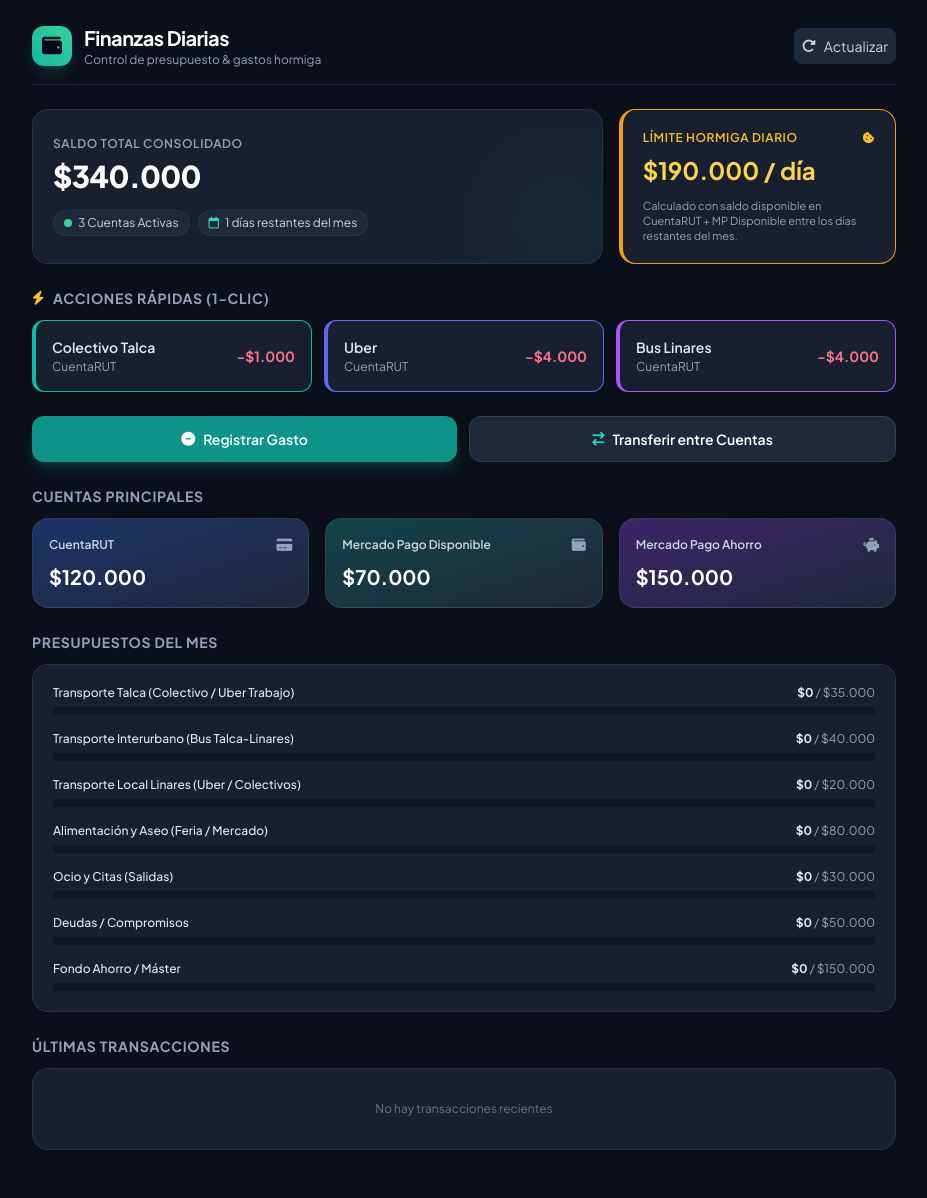
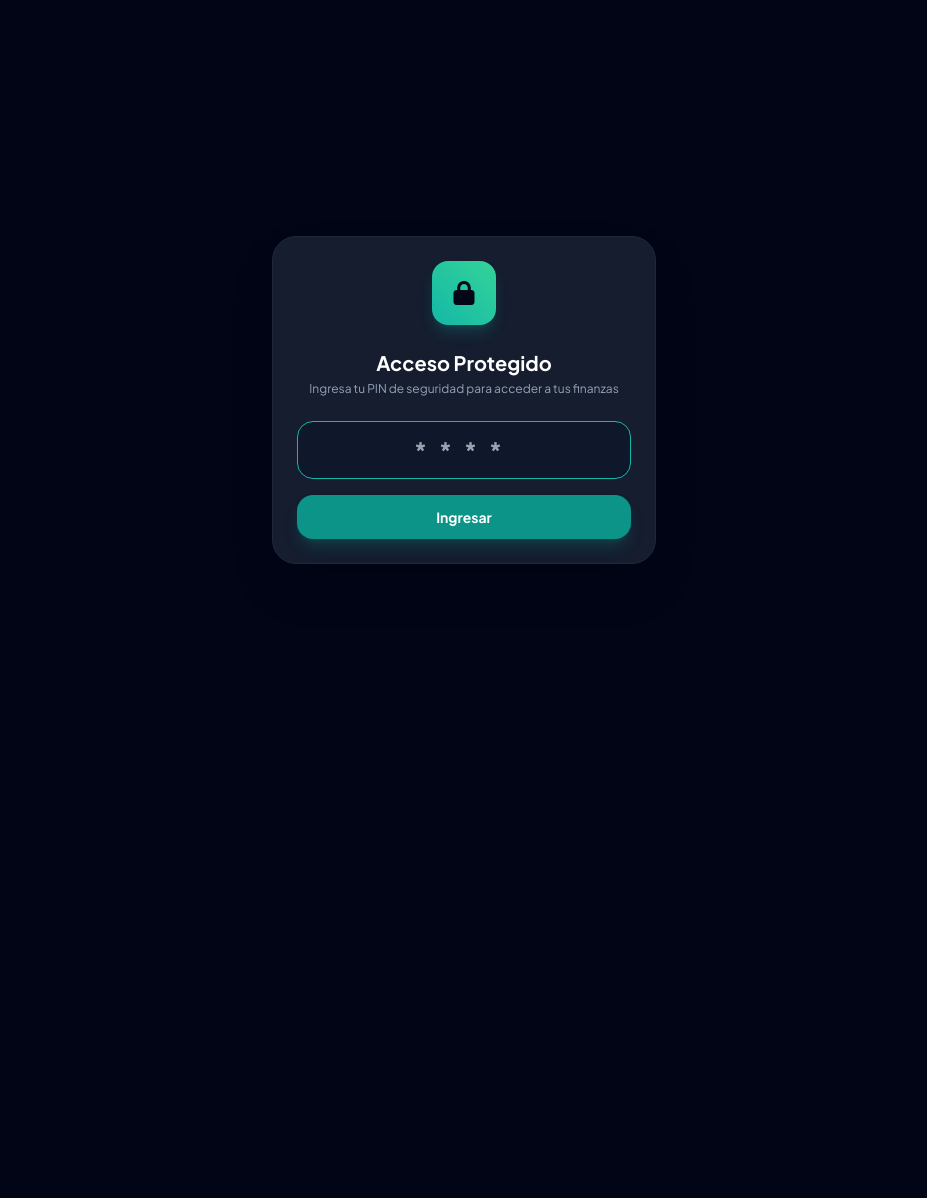
Before and after one commit to Flores27713/finanzas-personales, a FastAPI app: page / in a window 1280 px wide. Shown: the whole page, without its empty margins (176-1103 px from the left). After the commit the page ends 564 px from the top, so only its background shows below. Run offline with FastAPI, Linux system fonts and the light colour scheme; data comes from the database, SQL or seed files in the repository; data that the repository does not hold is empty; some libraries are stand-ins or nearby versions.

Commit message:
Add files via upload

```diff
--- a/app.py
+++ b/app.py
@@ -1,5 +1,5 @@
 import os
-from fastapi import FastAPI, Depends, Request, HTTPException
+from fastapi import FastAPI, Depends, Request, HTTPException, Header
 from fastapi.responses import HTMLResponse
 from fastapi.staticfiles import StaticFiles
 from fastapi.templating import Jinja2Templates
@@ -20,6 +20,16 @@ try:
     seed_database(db_session)
 finally:
     db_session.close()
+
+# Configuración de PIN de Seguridad (por defecto: 2771 o configurable vía Variable de Entorno APP_PIN)
+APP_PIN = os.getenv("APP_PIN", "2771")
+
+def verify_pin(request: Request):
+    user_pin = request.headers.get("x-app-pin") or request.query_params.get("pin")
+    if not user_pin or user_pin != APP_PIN:
+        raise HTTPException(status_code=401, detail="PIN de acceso incorrecto o no autorizado")
+    return True
+
 
 # Crear App FastAPI
 app = FastAPI(
@@ -45,10 +55,21 @@ def read_root(request: Request):
     return templates.TemplateResponse(request=request, name="index.html")
 
 
+# Endpoint público para verificar PIN de inicio de sesión
+@app.post("/api/verify-pin")
+def check_pin(login: schemas.PinLogin):
+    """
+    Verifica el PIN de acceso introducido por el usuario.
+    """
+    if login.pin != APP_PIN:
+        raise HTTPException(status_code=401, detail="PIN de acceso incorrecto")
+    return {"status": "ok", "message": "Acceso concedido"}
+
+
 # ==========================================
-# ENDPOINTS PRINCIPALES (REQUERIDOS)
+# ENDPOINTS PRINCIPALES (PROTEGIDOS POR PIN)
 # ==========================================
-@app.post("/transactions/expense", response_model=schemas.TransactionResponse, status_code=201)
+@app.post("/transactions/expense", response_model=schemas.TransactionResponse, status_code=201, dependencies=[Depends(verify_pin)])
 def create_expense(expense: schemas.ExpenseCreate, db: Session = Depends(get_db)):
     """
     Registrar un gasto: Descuenta automáticamente el monto del saldo de la cuenta seleccionada.
@@ -56,7 +77,7 @@ def create_expense(expense: schemas.ExpenseCreate, db: Session = Depends(get_db)
     return crud.record_expense(db, expense)
 
 
-@app.post("/transactions/transfer", response_model=schemas.TransactionResponse, status_code=201)
+@app.post("/transactions/transfer", response_model=schemas.TransactionResponse, status_code=201, dependencies=[Depends(verify_pin)])
 def create_transfer(transfer: schemas.TransferCreate, db: Session = Depends(get_db)):
     """
     Mover saldo entre cuentas (ej. pasar $15.000 de MP Disponible a CuentaRUT).
@@ -64,7 +85,7 @@ def create_transfer(transfer: schemas.TransferCreate, db: Session = Depends(get_
     return crud.record_transfer(db, transfer)
 
 
-@app.get("/dashboard", response_model=schemas.DashboardSummary)
+@app.get("/dashboard", response_model=schemas.DashboardSummary, dependencies=[Depends(verify_pin)])
 def get_dashboard(db: Session = Depends(get_db)):
     """
     Retorna:
@@ -76,21 +97,21 @@ def get_dashboard(db: Session = Depends(get_db)):
 
 
 # ==========================================
-# ENDPOINTS COMPLEMENTARIOS DE APOYO
+# ENDPOINTS COMPLEMENTARIOS DE APOYO (PROTEGIDOS POR PIN)
 # ==========================================
-@app.get("/api/accounts", response_model=list[schemas.AccountResponse])
+@app.get("/api/accounts", response_model=list[schemas.AccountResponse], dependencies=[Depends(verify_pin)])
 def read_accounts(db: Session = Depends(get_db)):
     """Obtener lista de cuentas y sus saldos."""
     return crud.get_accounts(db)
 
 
-@app.get("/api/categories", response_model=list[schemas.CategoryResponse])
+@app.get("/api/categories", response_model=list[schemas.CategoryResponse], dependencies=[Depends(verify_pin)])
 def read_categories(db: Session = Depends(get_db)):
     """Obtener lista de categorías y presupuestos mensuales."""
     return crud.get_categories(db)
 
 
-@app.get("/api/transactions")
+@app.get("/api/transactions", dependencies=[Depends(verify_pin)])
 def read_transactions(limit: int = 20, db: Session = Depends(get_db)):
     """Obtener historial reciente de transacciones."""
     return crud.get_recent_transactions(db, limit=limit)
--- a/schemas.py
+++ b/schemas.py
@@ -76,3 +76,7 @@ class DashboardSummary(BaseModel):
     categories_summary: List[CategorySpent]
     daily_hormiga_limit: float
     days_remaining_in_month: int
+
+
+class PinLogin(BaseModel):
+    pin: str
--- a/templates/index.html
+++ b/templates/index.html
@@ -52,7 +52,32 @@
     <!-- Toast Notifications -->
     <div id="toast-container" class="fixed top-5 right-5 z-50 flex flex-col gap-2 pointer-events-none"></div>
 
-    <div class="max-w-4xl mx-auto px-4 pt-6 space-y-6">
+    <!-- Pantalla de Bloqueo PIN -->
+    <div id="pin-lockscreen" class="fixed inset-0 z-50 flex items-center justify-center p-4 bg-slate-950/95 backdrop-blur-md">
+        <div class="glass-card w-full max-w-sm rounded-3xl p-6 text-center space-y-6 shadow-2xl border border-slate-800">
+            <div class="w-16 h-16 rounded-2xl bg-gradient-to-tr from-teal-500 to-emerald-400 flex items-center justify-center mx-auto shadow-lg shadow-teal-500/20">
+                <i class="fa-solid fa-lock text-slate-950 text-2xl"></i>
+            </div>
+            <div>
+                <h2 class="text-xl font-bold text-white">Acceso Protegido</h2>
+                <p class="text-xs text-slate-400 mt-1">Ingresa tu PIN de seguridad para acceder a tus finanzas</p>
+            </div>
+
+            <form onsubmit="handlePinLogin(event)" class="space-y-4">
+                <div>
+                    <input type="password" id="input-pin" maxlength="6" pattern="[0-9]*" inputmode="numeric" placeholder="****" required autofocus
+                        class="w-full text-center tracking-[0.5em] text-2xl font-bold bg-slate-900 border border-slate-700 rounded-2xl py-3 text-white focus:outline-none focus:border-teal-500">
+                </div>
+                <button type="submit" class="w-full py-3 bg-teal-600 hover:bg-teal-500 text-white font-bold rounded-2xl text-sm shadow-lg shadow-teal-600/25 transition-all active:scale-95">
+                    Ingresar
+                </button>
+            </form>
+            <p id="pin-error" class="text-xs text-rose-400 hidden">PIN de acceso incorrecto. Inténtalo de nuevo.</p>
+        </div>
+    </div>
+
+    <!-- Contenido de la Aplicación -->
+    <div id="app-content" class="max-w-4xl mx-auto px-4 pt-6 space-y-6 hidden">
 
         <!-- Header -->
         <header class="flex items-center justify-between border-b border-slate-800 pb-4">
@@ -65,10 +90,15 @@
                     <p class="text-xs text-slate-400">Control de presupuesto & gastos hormiga</p>
                 </div>
             </div>
+            <div class="flex items-center gap-2">
                 <button onclick="refreshData()" class="p-2 rounded-lg bg-slate-800 hover:bg-slate-700 text-slate-300 transition-colors text-sm flex items-center gap-2">
                     <i class="fa-solid fa-rotate-right" id="refresh-icon"></i>
                     <span class="hidden sm:inline">Actualizar</span>
                 </button>
+                <button onclick="logoutPIN()" title="Bloquear App" class="p-2 rounded-lg bg-slate-800 hover:bg-rose-900/40 text-slate-400 hover:text-rose-300 transition-colors text-sm">
+                    <i class="fa-solid fa-right-from-bracket"></i>
+                </button>
+            </div>
         </header>
 
         <!-- Consolidado Top Banner -->
@@ -96,7 +126,7 @@
                 <div>
                     <div class="flex items-center justify-between text-xs font-semibold text-amber-400 uppercase tracking-wider">
                         <span>Límite Hormiga Diario</span>
-                        <i class="fa-solid fa-[#f59e0b] fa-cookie-bite"></i>
+                        <i class="fa-solid fa-cookie-bite text-amber-400"></i>
                     </div>
                     <div class="text-2xl font-bold text-amber-300 mt-2" id="daily-hormiga-limit">
                         $0 / día
@@ -287,6 +317,14 @@
     <script>
         let cachedAccounts = [];
         let cachedCategories = [];
+        let currentPIN = localStorage.getItem('app_pin') || '';
+
+        function getAuthHeaders() {
+            return {
+                'Content-Type': 'application/json',
+                'x-app-pin': currentPIN
+            };
+        }
 
         function formatCLP(amount) {
             return new Intl.NumberFormat('es-CL', { style: 'currency', currency: 'CLP', maximumFractionDigits: 0 }).format(amount);
@@ -310,9 +348,68 @@
             }, 3000);
         }
 
+        async function handlePinLogin(event) {
+            event.preventDefault();
+            const pinInput = document.getElementById('input-pin').value;
+            const errorMsg = document.getElementById('pin-error');
+
+            try {
+                const response = await fetch('/api/verify-pin', {
+                    method: 'POST',
+                    headers: { 'Content-Type': 'application/json' },
+                    body: JSON.stringify({ pin: pinInput })
+                });
+
+                if (response.ok) {
+                    currentPIN = pinInput;
+                    localStorage.setItem('app_pin', currentPIN);
+                    document.getElementById('pin-lockscreen').classList.add('hidden');
+                    document.getElementById('app-content').classList.remove('hidden');
+                    errorMsg.classList.add('hidden');
+                    refreshData();
+                } else {
+                    errorMsg.classList.remove('hidden');
+                    document.getElementById('input-pin').value = '';
+                }
+            } catch (err) {
+                errorMsg.innerText = 'Error de conexión con el servidor.';
+                errorMsg.classList.remove('hidden');
+            }
+        }
+
+        function logoutPIN() {
+            localStorage.removeItem('app_pin');
+            currentPIN = '';
+            document.getElementById('app-content').classList.add('hidden');
+            document.getElementById('pin-lockscreen').classList.remove('hidden');
+            document.getElementById('input-pin').value = '';
+        }
+
+        async function checkInitialAuth() {
+            if (!currentPIN) {
+                document.getElementById('pin-lockscreen').classList.remove('hidden');
+                document.getElementById('app-content').classList.add('hidden');
+                return;
+            }
+
+            try {
+                const res = await fetch('/dashboard', { headers: getAuthHeaders() });
+                if (res.status === 401) {
+                    logoutPIN();
+                } else if (res.ok) {
+                    document.getElementById('pin-lockscreen').classList.add('hidden');
+                    document.getElementById('app-content').classList.remove('hidden');
+                    refreshData();
+                }
+            } catch (err) {
+                console.error(err);
+            }
+        }
+
         async function fetchDashboard() {
             try {
-                const res = await fetch('/dashboard');
+                const res = await fetch('/dashboard', { headers: getAuthHeaders() });
+                if (res.status === 401) { logoutPIN(); return; }
                 const data = await res.json();
 
                 // Formatear Saldo Total
@@ -332,14 +429,13 @@
 
             } catch (err) {
                 console.error("Error al cargar dashboard:", err);
-                showToast("Error al cargar datos del servidor", "error");
             }
         }
 
         async function fetchCategories() {
             try {
-                const res = await fetch('/api/categories');
-                cachedCategories = await res.json();
+                const res = await fetch('/api/categories', { headers: getAuthHeaders() });
+                if (res.ok) cachedCategories = await res.json();
             } catch (err) {
                 console.error(err);
             }
@@ -347,9 +443,11 @@
 
         async function fetchTransactions() {
             try {
-                const res = await fetch('/api/transactions');
+                const res = await fetch('/api/transactions', { headers: getAuthHeaders() });
+                if (res.ok) {
                     const txs = await res.json();
                     renderTransactions(txs);
+                }
             } catch (err) {
                 console.error(err);
             }
@@ -479,7 +577,7 @@
             try {
                 const response = await fetch('/transactions/expense', {
                     method: 'POST',
-                    headers: { 'Content-Type': 'application/json' },
+                    headers: getAuthHeaders(),
                     body: JSON.stringify({
                         amount: amount,
                         account_id: acc.id,
@@ -491,6 +589,8 @@
                 if (response.ok) {
                     showToast(`Gasto registrado: ${name} (-${formatCLP(amount)})`);
                     refreshData();
+                } else if (response.status === 401) {
+                    logoutPIN();
                 } else {
                     const err = await response.json();
                     showToast(err.detail || 'Error al procesar gasto', 'error');
@@ -510,7 +610,7 @@
             try {
                 const response = await fetch('/transactions/expense', {
                     method: 'POST',
-                    headers: { 'Content-Type': 'application/json' },
+                    headers: getAuthHeaders(),
                     body: JSON.stringify({ amount, account_id, category_id, note: note || 'Gasto' })
                 });
 
@@ -519,6 +619,8 @@
                     closeModal('expense-modal');
                     document.getElementById('expense-form').reset();
                     refreshData();
+                } else if (response.status === 401) {
+                    logoutPIN();
                 } else {
                     const err = await response.json();
                     showToast(err.detail || 'Error al guardar gasto', 'error');
@@ -538,7 +640,7 @@
             try {
                 const response = await fetch('/transactions/transfer', {
                     method: 'POST',
-                    headers: { 'Content-Type': 'application/json' },
+                    headers: getAuthHeaders(),
                     body: JSON.stringify({ amount, account_id, destination_account_id, note: note || 'Traspaso entre cuentas' })
                 });
 
@@ -547,6 +649,8 @@
                     closeModal('transfer-modal');
                     document.getElementById('transfer-form').reset();
                     refreshData();
+                } else if (response.status === 401) {
+                    logoutPIN();
                 } else {
                     const err = await response.json();
                     showToast(err.detail || 'Error al realizar traspaso', 'error');
@@ -575,7 +679,7 @@
 
         // Inicializar al cargar
         window.addEventListener('DOMContentLoaded', () => {
-            refreshData();
+            checkInitialAuth();
         });
     </script>
 </body>
```
Also changed, not shown: verify.py (+23 -11 lines). Lines whose indentation alone changed are shown as unchanged.
